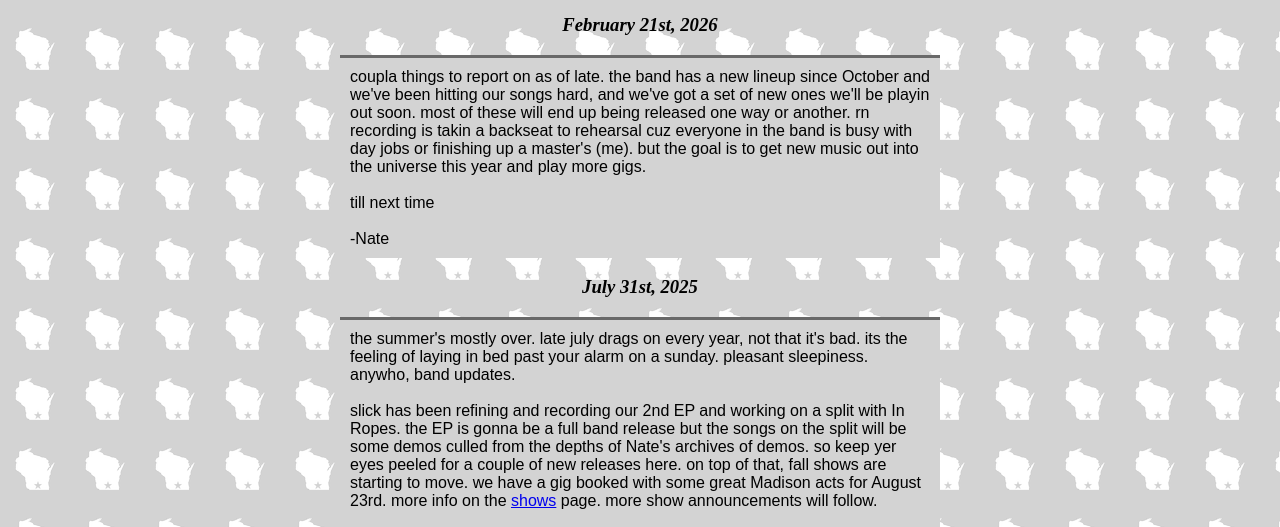
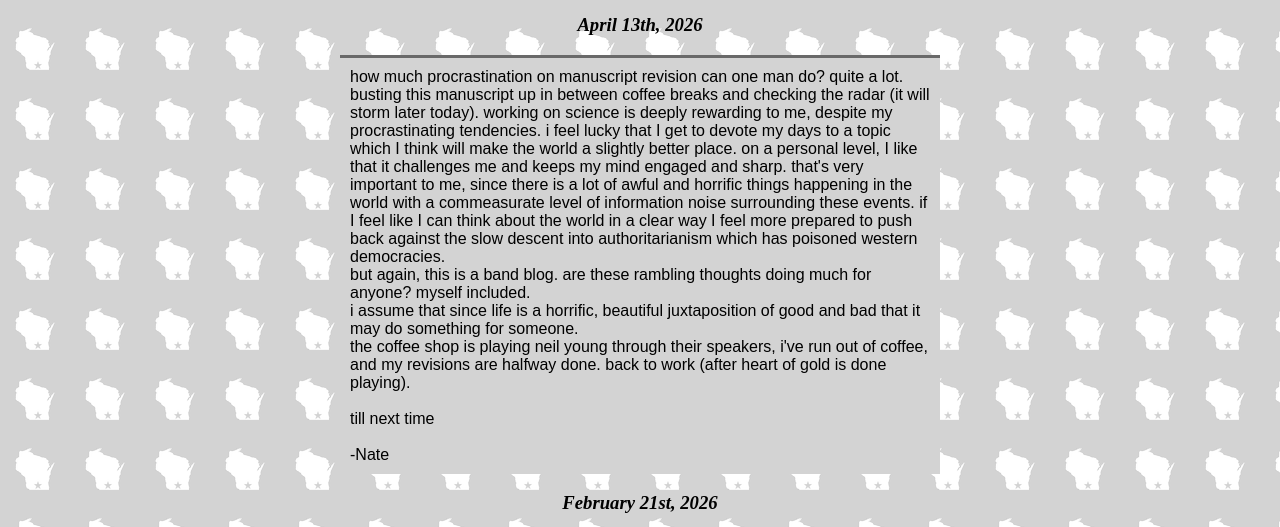
Before and after one commit to slickband/slickband.github.io, a plain HTML site: page blog.html in a window 1280 px wide. Shown: the part 196-723 px from the top of the page. Drawn offline with Linux system fonts and the light colour scheme.

Commit message:
Update blog.html

```diff
--- a/blog.html
+++ b/blog.html
@@ -48,6 +48,32 @@ table{
 <h1>
     blog - band news, thoughts, rants, and et cetera
 </h1>
+
+<h3>
+April 13th, 2026
+</h3>
+
+<table CELLSPACING=5 CELLPADDING=5>
+
+    <tr ALIGN=left VALIGN=BOTTOM>
+    <td style="color:black">
+    how much procrastination on manuscript revision can one man do? quite a lot. busting this manuscript up in between coffee breaks and checking the radar (it will storm later today).
+    working on science is deeply rewarding to me, despite my procrastinating tendencies. i feel lucky that I get to devote my days to a topic which I think will make the world
+    a slightly better place. on a personal level, I like that it challenges me and keeps my mind engaged and sharp. that's very important to me, since there is a lot
+    of awful and horrific things happening in the world with a commeasurate level of information noise surrounding these events. if I feel like I can think about the world in a clear
+    way I feel more prepared to push back against the slow descent into authoritarianism which has poisoned western democracies. <br>
+    but again, this is a band blog. are these rambling thoughts doing much for anyone? myself included. <br>
+    i assume that since life is a horrific, beautiful juxtaposition of good and bad that it may do something for someone.
+    <br> the coffee shop is playing neil young through their speakers, i've run out of coffee, and my revisions are halfway done. back to work (after heart of gold is done playing).
+    <br><br>
+    till next time
+    <br><br>
+    -Nate
+    </td>
+    </tr>
+
+
+</table>
 
 <h3>
 February 21st, 2026
```
